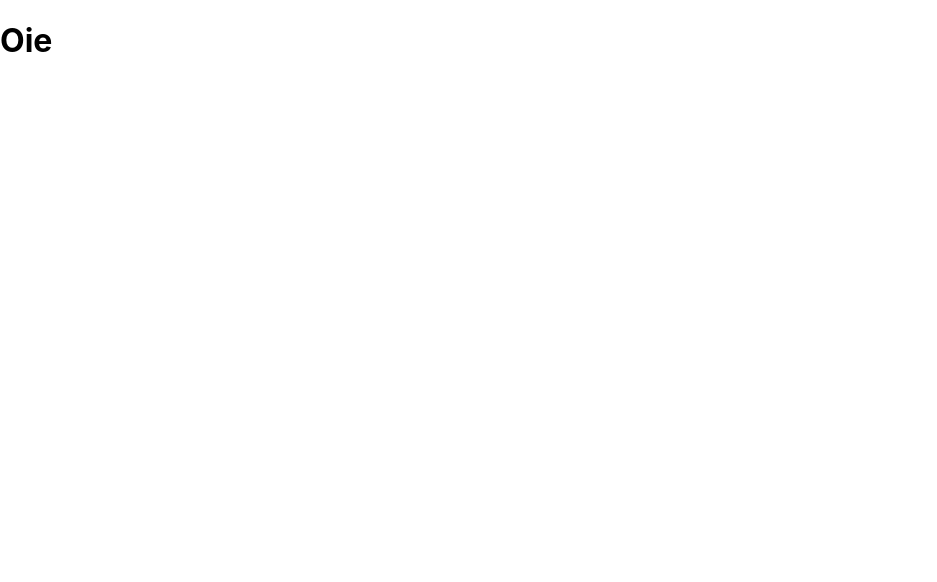
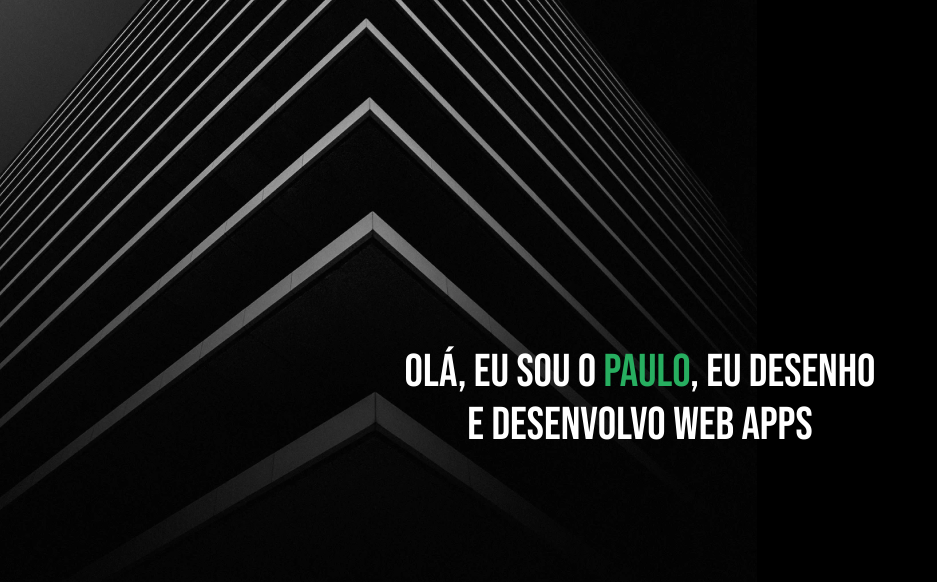
Before and after one commit to paulhenrique/paulhenriquev, a React (Create React App) app: page / in a window 1280 px wide. Shown: the top 582 px of the page, without its empty margins (0-937 px from the left). Built offline with nearby package versions, Linux system fonts and the light colour scheme.

Commit message:
Adicionando e estilizando header

```diff
--- a/public/index.html
+++ b/public/index.html
@@ -4,11 +4,12 @@
     <meta charset="utf-8" />
     <link rel="icon" href="%PUBLIC_URL%/favicon.ico" />
     <meta name="viewport" content="width=device-width, initial-scale=1" />
+    <link rel="stylesheet" href="https://necolas.github.io/normalize.css/8.0.1/normalize.css">
     <link href="https://fonts.googleapis.com/css2?family=Bebas+Neue&display=swap" rel="stylesheet">
     <meta name="theme-color" content="#000000" />
     <meta
       name="description"
-      content="Web site created using create-react-app"
+      content="Site pessoal do Paulo"
     />
     <link rel="apple-touch-icon" href="%PUBLIC_URL%/logo192.png" />
 
--- a/src/App.js
+++ b/src/App.js
@@ -1,9 +1,11 @@
 import React from 'react';
 import Header from './components/Header';
-
+import './assets/style/global.css';
 function App() {
   return (
-    <Header/>
+    <body>
+      <Header/>
+    </body>
   );
 }
 
--- /dev/null
+++ b/src/assets/style/global.css
@@ -0,0 +1,14 @@
+*{
+    margin: 0;
+    padding: 0;
+}
+
+body{
+    font-size: 16px;
+    font-family: 'Bebas Neue', cursive;
+    font-weight: normal;
+}
+
+h1{
+    font-weight: normal;
+}
--- a/src/components/Header/index.js
+++ b/src/components/Header/index.js
@@ -1,8 +1,13 @@
 import React from 'react';
+import './style.css';
 
-function Header(){
+function Header() {
     return (
-        <h1>Oie</h1>
+        <div id="header">
+            <h1 id="page-header-title">Olá, eu sou o <span>Paulo</span>, eu desenho
+            <br></br>
+            e desenvolvo web apps</h1>
+        </div>
     );
 }
 
--- /dev/null
+++ b/src/components/Header/style.css
@@ -0,0 +1,18 @@
+#header{
+    background-color: black;
+    background-image: url(/img/background_header.png);
+    background-repeat: no-repeat;
+    min-height: 100vh;
+    display: flex;
+    justify-content: center;
+    align-items: center;
+}
+#page-header-title{
+    text-align: center;
+    font-size: 46px;
+    color: white;
+}
+
+#page-header-title span{
+    color:#27AE60;
+}
```
Also changed, not shown: public/img/background_header.png (added), public/img/background_section.png (added).
